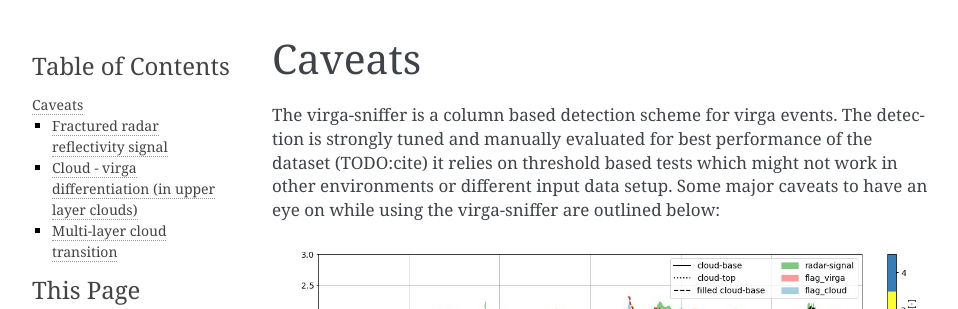
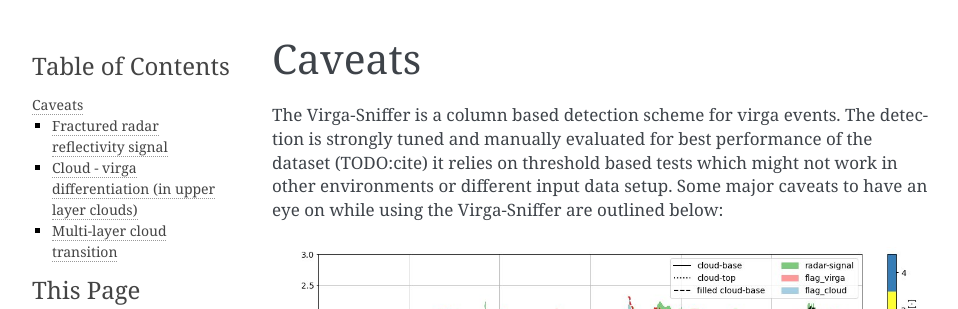
Before and after one commit to remsens-lim/virga_sniffer, a Sphinx documentation site: the page built from docs/caveats.md, in a window 1280 px wide and 900 px high. Shown: the top 309 px of the window, without its empty margins (148-1106 px from the left). Built offline with Sphinx 7.4.7, drawn with Linux system fonts in a browser that asks for light colours.

````diff
--- a/docs/caveats.md
+++ b/docs/caveats.md
@@ -1,6 +1,6 @@
 # Caveats
-The virga-sniffer is a column based detection scheme for virga events. The detection is strongly tuned and manually evaluated for best performance of the dataset (TODO:cite) it relies on threshold
-based tests which might not work in other environments or different input data setup. Some major caveats to have an eye on while using the virga-sniffer are outlined below:
+The Virga-Sniffer is a column based detection scheme for virga events. The detection is strongly tuned and manually evaluated for best performance of the dataset (TODO:cite) it relies on threshold
+based tests which might not work in other environments or different input data setup. Some major caveats to have an eye on while using the Virga-Sniffer are outlined below:
 
 ```{figure} ../docs/images/vs_demonstration_maxgap_multilayer.jpg
 :alt: ze_max_gap to small
````
Also changed, not shown: docs/config.md (+1 -1 lines), docs/setup.md (+1 -1 lines).
